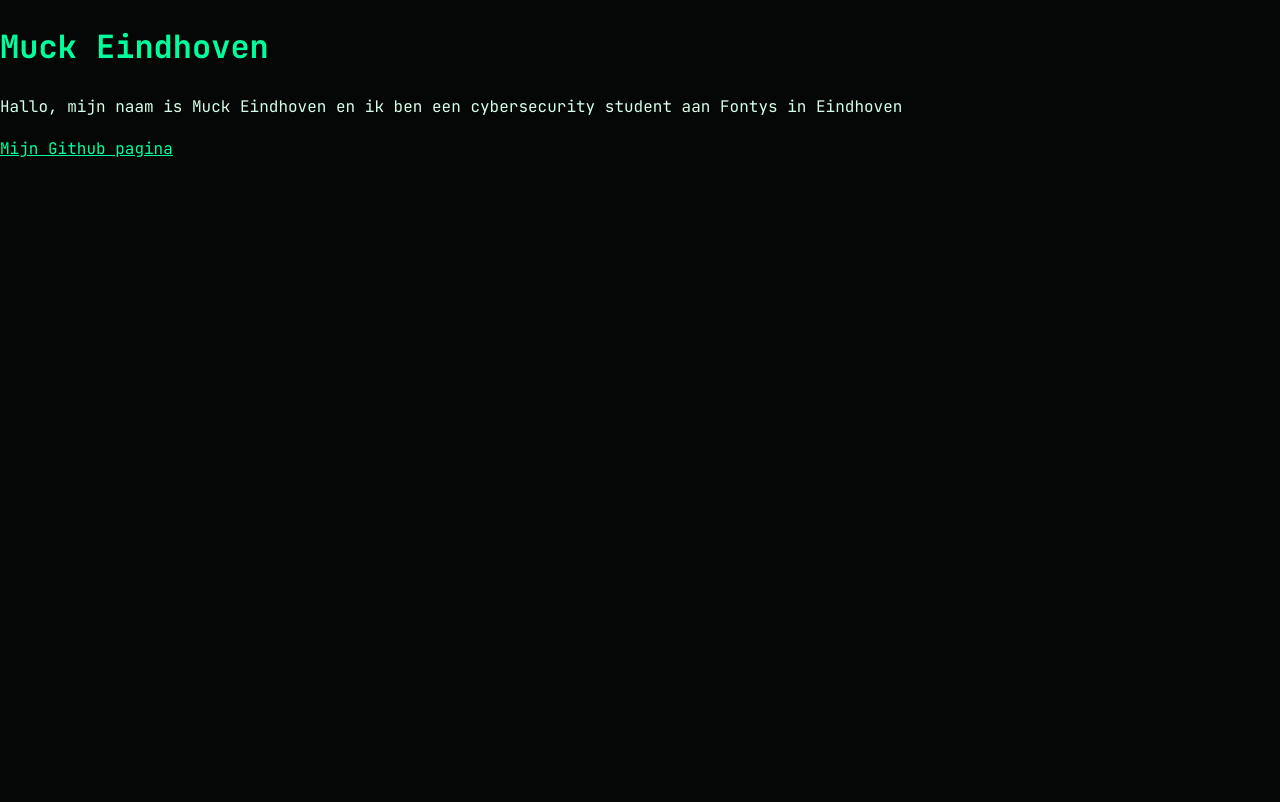
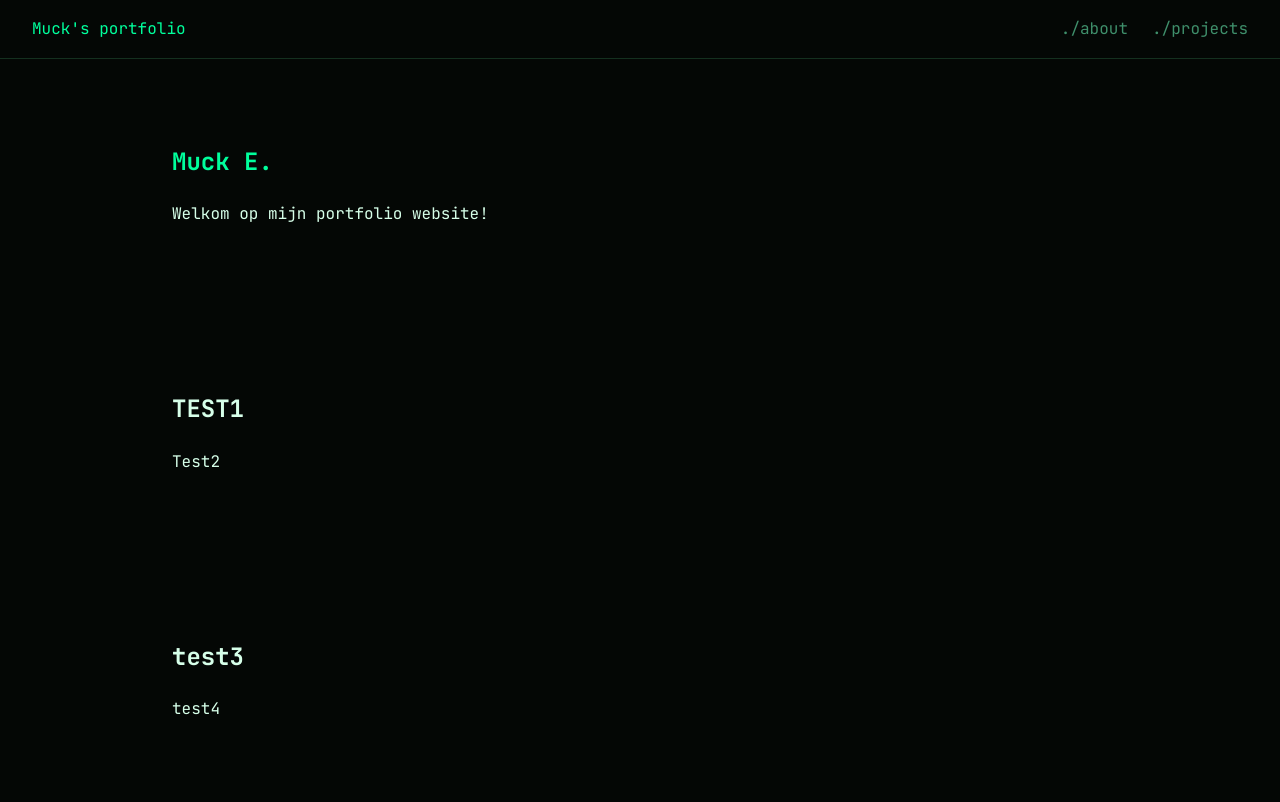
Before and after one commit to Muck0/portfolio-website, a plain HTML site: page index.html in a window 1280 px wide. Drawn offline with Linux system fonts and the light colour scheme.

Commit message:
navigatiebalk en secties

```diff
--- a/index.html
+++ b/index.html
@@ -12,9 +12,32 @@
     </head>
 
     <body>
-        <h1>Muck Eindhoven</h1>
-        <p>Hallo, mijn naam is Muck Eindhoven en ik ben een cybersecurity student aan Fontys in Eindhoven</p>
-        <a href="https://github.com/Muck0">Mijn Github pagina</a>
+        <header class="nav">
+            <a class="nav-logo" href="#home">Muck's portfolio</a>
+            <nav>
+                <ul class="nav-list">
+                    <li><a href="#about">./about</a></li>
+                    <li><a href="#projects">./projects</a></li>
+                </ul>
+            </nav>
+        </header>
+
+        <main>
+            <section id="home">
+                <h1>Muck E.</h1>
+                <p>Welkom op mijn portfolio website!</p>
+            </section>
+
+            <section id="about">
+                <h2>TEST1</h2>
+                <p>Test2</p>
+            </section>
+
+            <section id="projects">
+                <h2>test3</h2>
+                <p>test4</p>
+            </section>
+        </main>
     </body>
 
 </html>
--- a/style.css
+++ b/style.css
@@ -27,3 +27,48 @@ h1 {
 a {
   color: var(--accent);
 }
+
+--------------------------------------------------------
+
+html {
+  scroll-behavior: smooth;
+}
+
+.nav {
+  display: flex;
+  justify-content: space-between;
+  align-items: center;
+  padding: 1rem 2rem;
+  background: var(--bg);
+  border-bottom: 1px solid var(--line);
+  position: sticky;
+  top: 0;
+}
+
+.nav-logo {
+  color: var(--accent);
+  text-decoration: none;
+}
+
+.nav-list {
+  display: flex;
+  gap: 1.5rem;
+  list-style: none;
+  margin: 0;
+  padding: 0;
+}
+
+.nav-list a {
+  color: var(--accent-dim);
+  text-decoration: none;
+}
+
+.nav-list a:hover {
+  color: var(--accent);
+}
+
+section {
+  max-width: 1000px;
+  margin: 0 auto;
+  padding: 4rem 2rem;
+}
```
